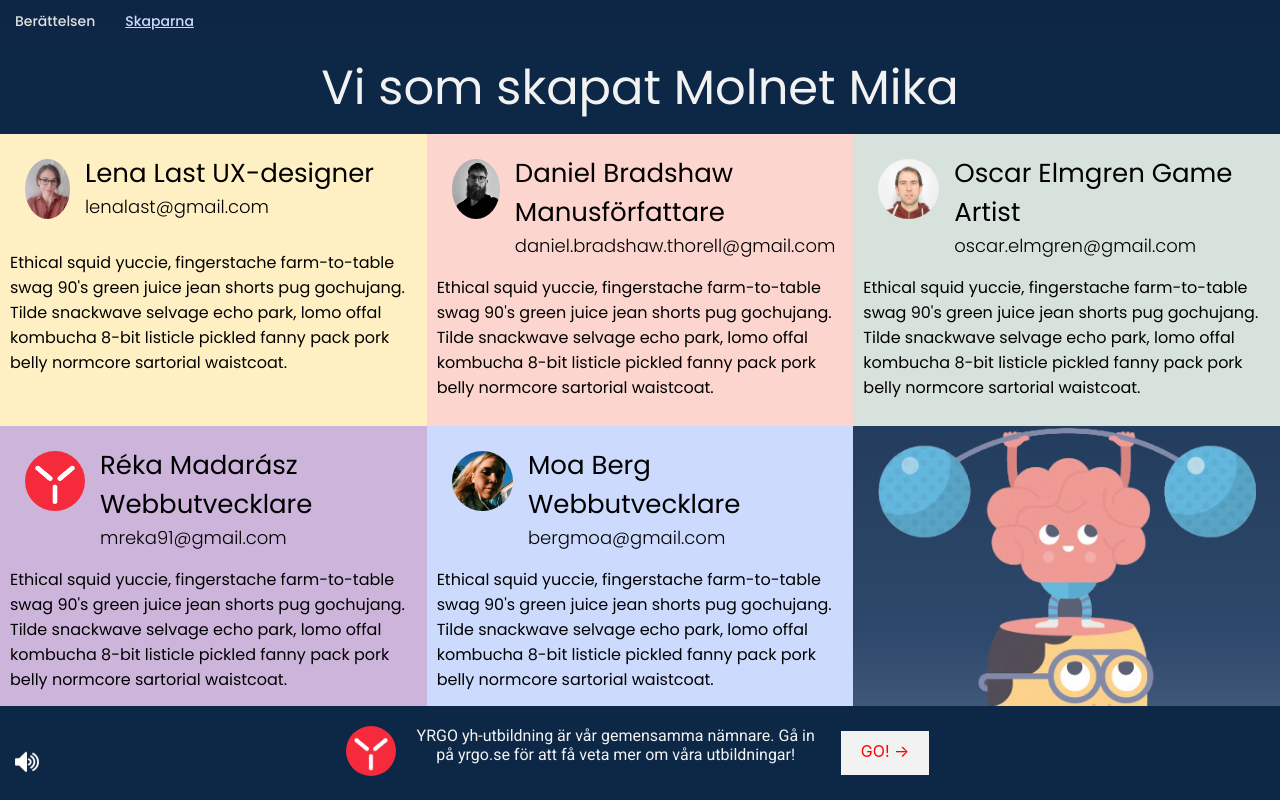
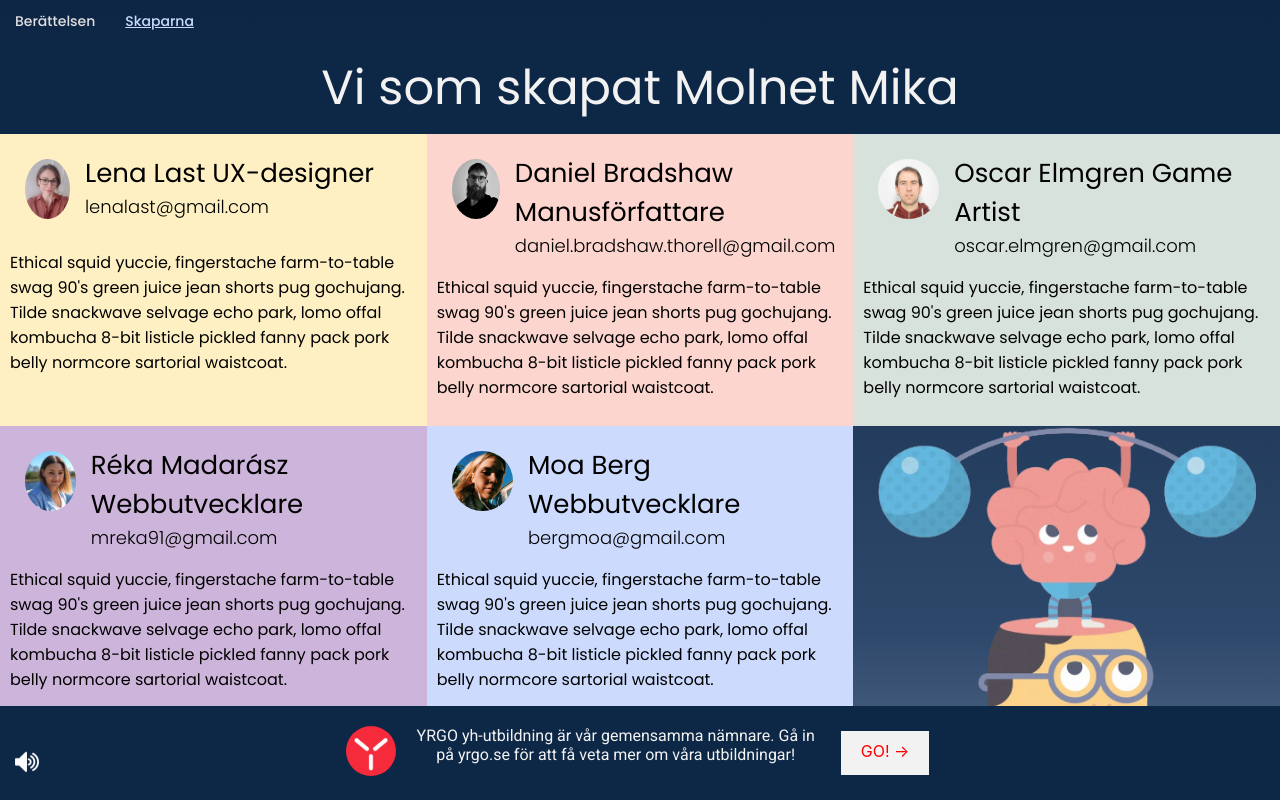
Before and after one commit to moasannacatharina/Sammanslaget, a React (Create React App) app: page /about in a window 1280 px wide. Built offline with nearby package versions, Linux system fonts and the light colour scheme.

Commit message:
profil img

```diff
--- a/src/components/Grid/index.js
+++ b/src/components/Grid/index.js
@@ -1,11 +1,11 @@
 import "./grid.css";
-import image from "../../assets/images/yrgo.png";
+//import image from "../../assets/images/yrgo.png";
 import rectangle from "../../assets/images/Rectangle.png";
 import daniel from "../../assets/images/daniel.jpeg";
 import lena from "../../assets/images/lena.jpg";
 import moa from "../../assets/images/moa-min.jpeg";
 import oscar from "../../assets/images/Oscar.jpg";
-//import reka from "../../assets/images/reka.jpeg";
+import reka from "../../assets/images/reka.jpg";
 
 import Card from "../Card";
 
@@ -35,7 +35,7 @@ const Grid = () => {
       />
       <Card
         title="Réka Madarász Webbutvecklare"
-        img={image}
+        img={reka}
         info="Ethical squid yuccie, fingerstache farm-to-table swag 90's green juice jean shorts pug gochujang. Tilde snackwave selvage echo park, lomo offal kombucha 8-bit listicle pickled fanny pack pork belly normcore sartorial waistcoat. "
         email="mreka91@gmail.com"
         color="#CDB4DB"
```
Also changed, not shown: src/assets/images/reka.jpg (added), 1 other file (tests, documents, lock files or other folders).
